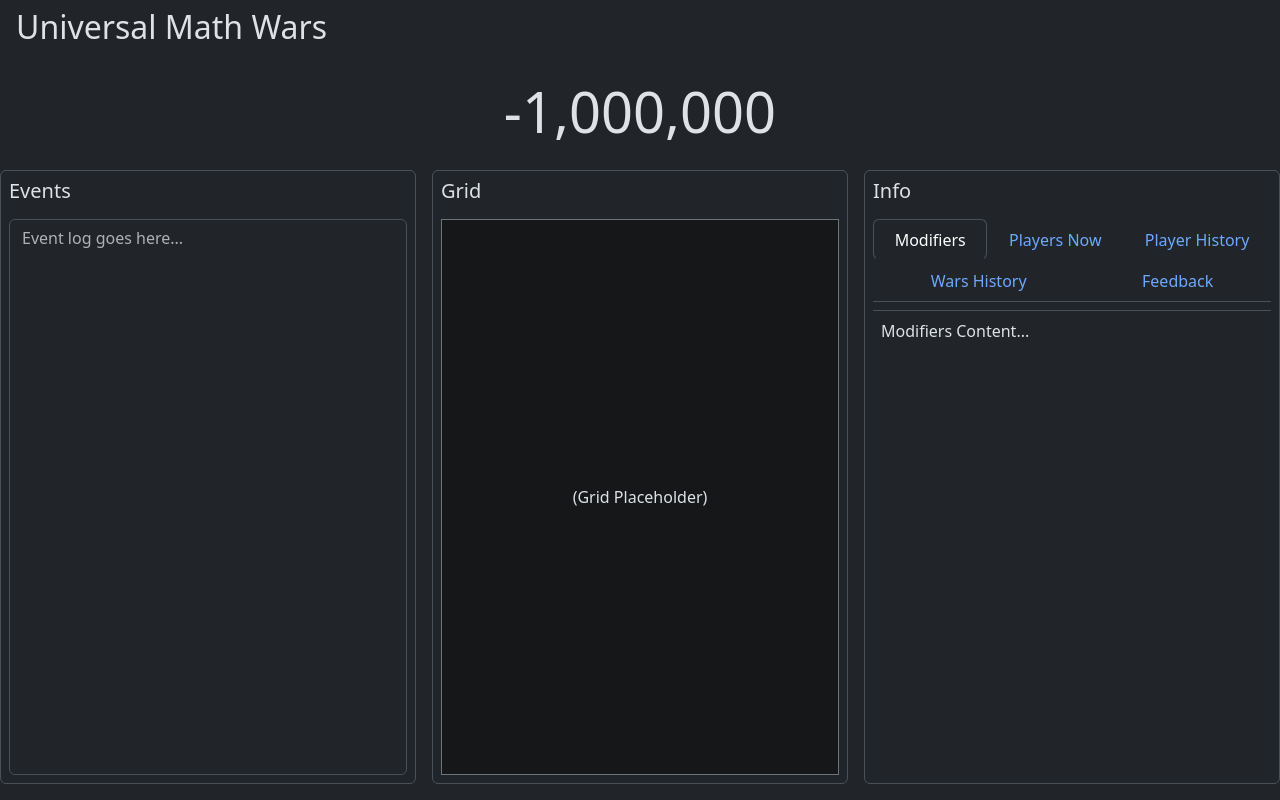
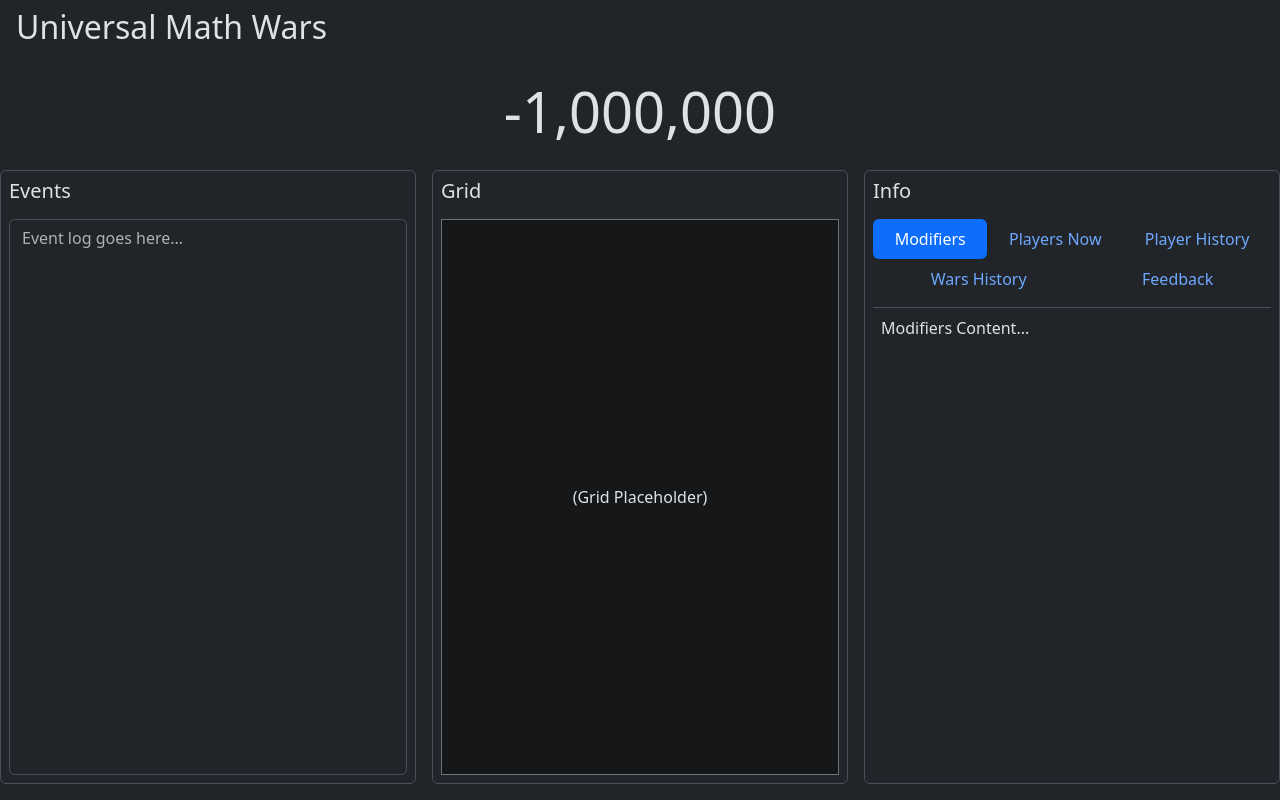
Before and after one commit to aaronshaver/universal-math-wars, a React (Vite) app in the folder frontend/: page / in a window 1280 px wide. Built offline with nearby package versions, Linux system fonts and the light colour scheme; the HTML template or start-up script is replaced by a standard one.

Commit message:
pill box style for tabs

```diff
--- a/frontend/src/App.jsx
+++ b/frontend/src/App.jsx
@@ -42,7 +42,7 @@ const InfoTabs = () => {
   return (
     <div className="d-flex flex-column h-100 p-2 border rounded">
       <h5>Info</h5>
-      <ul className="nav nav-tabs nav-fill mt-2">
+      <ul className="nav nav-pills nav-fill mt-2">
         <li className="nav-item">
           <button
             className={`nav-link ${activeTab === 'modifiers' ? 'active' : ''}`}
```
